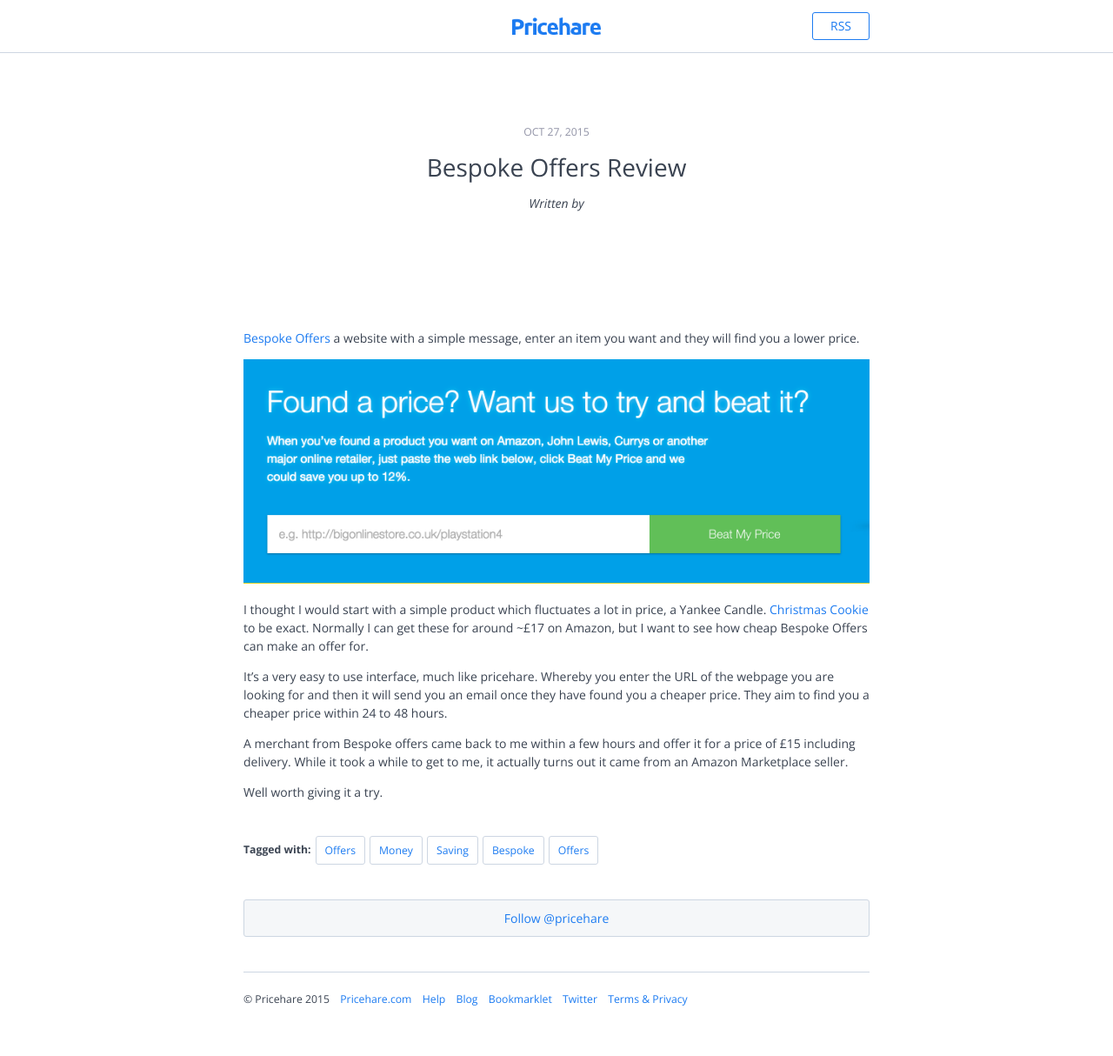
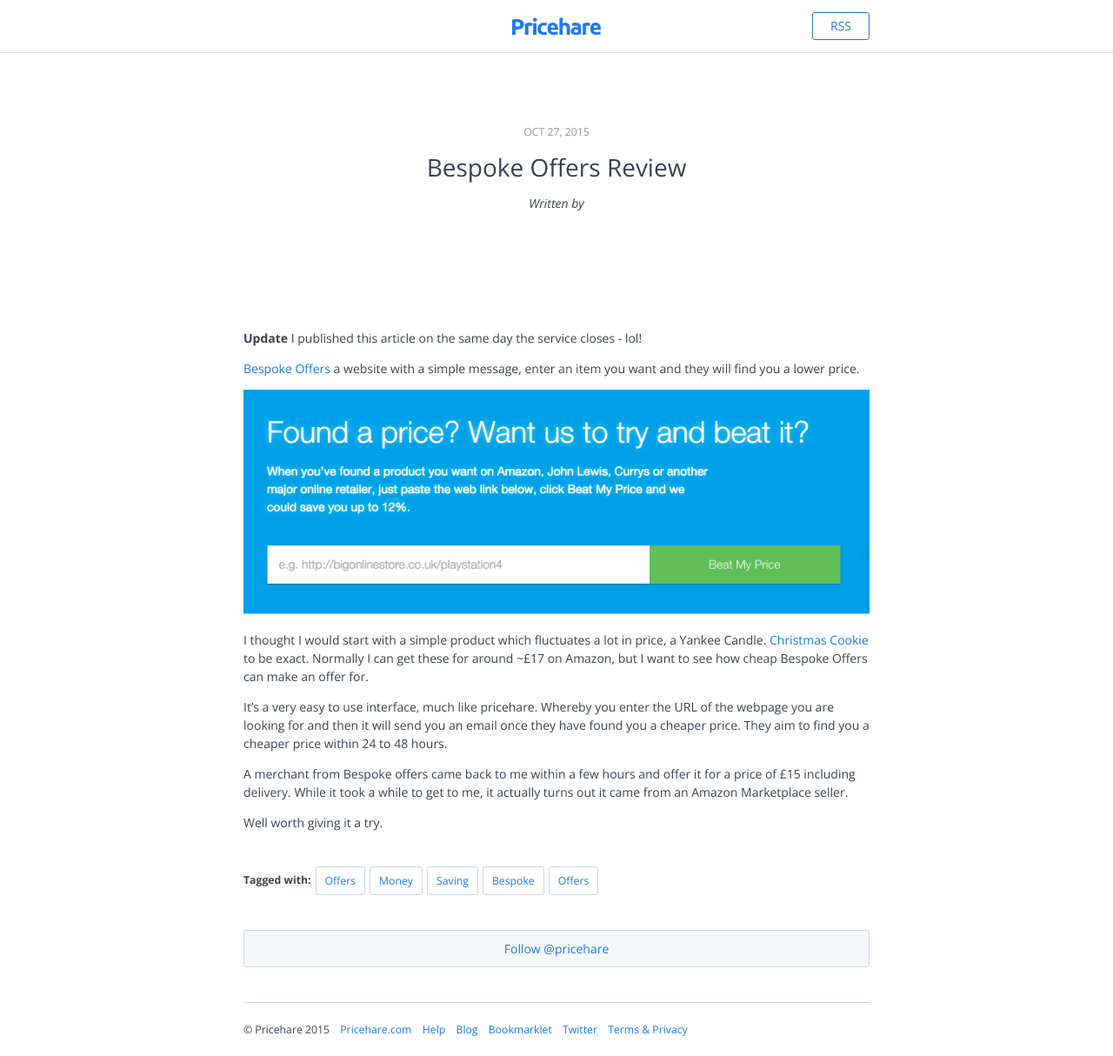
Before and after one commit to Pricehare/blog, a Jekyll site: the page built from _posts/2015-10-27-using-bespoke-offers.md, in a window 1280 px wide. Shown: the whole page at 87% size. Built offline with Jekyll 4.4.1, drawn with Linux system fonts in a browser that asks for light colours; comment, search, counter and statistics services are not loaded; before the commit the page ends 1179 px from its top, so only the background shows below that.

Commit message:
Update 2015-10-27-using-bespoke-offers.md

```diff
--- a/_posts/2015-10-27-using-bespoke-offers.md
+++ b/_posts/2015-10-27-using-bespoke-offers.md
@@ -8,6 +8,8 @@
     Money Saving
     Bespoke Offers
 ---
+
+**Update** I published this article on the same day the service closes - lol!
 
 [Bespoke Offers](https://www.bespokeoffers.co.uk) a website with a simple message, enter an item you want and they will find you a lower price.
 
```
